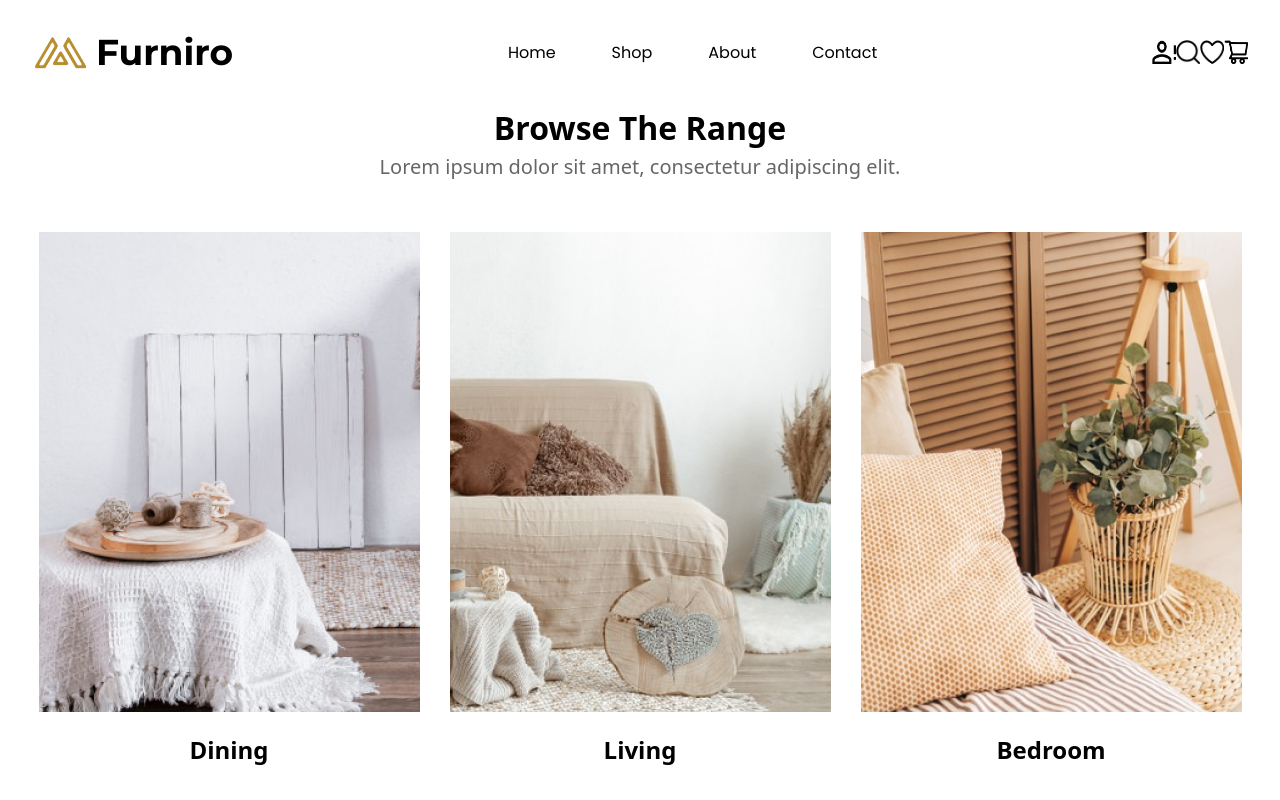
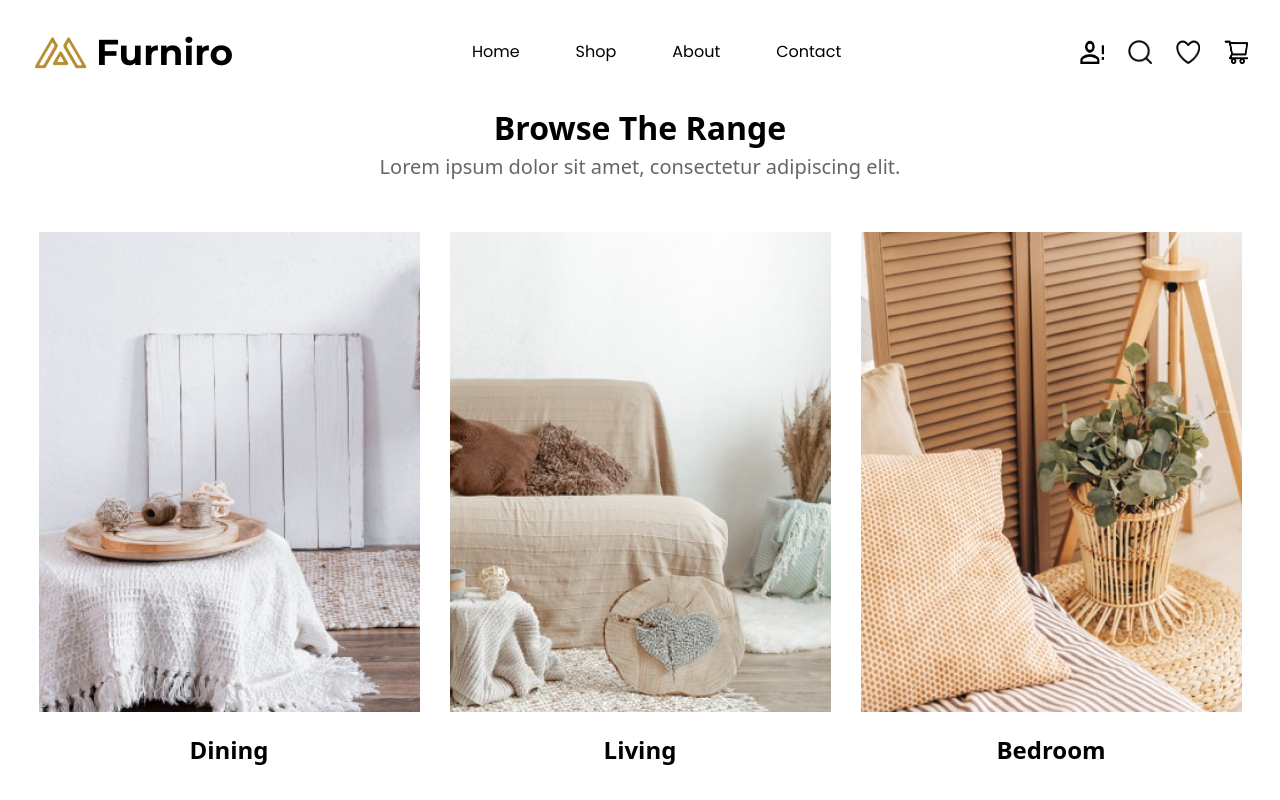
Before and after one commit to Amelss/furnio, a React (Vite) app: page / in a window 1280 px wide. Shown: the top 800 px of the page. Built offline with nearby package versions, Linux system fonts and the light colour scheme.

Commit message:
Adjusting icons spacing

```diff
--- a/src/components/Header.jsx
+++ b/src/components/Header.jsx
@@ -20,29 +20,23 @@ export default function Header() {
           </div>
         </div>
         <div className="flex justify-between">
-          <div className="">
+
             <Link to={"/"} className="font-poppins">
               Home
             </Link>
-          </div>
-          <div className="ml-14">
-            <Link to={"/"} className="font-poppins">
+            <Link to={"/"} className="font-poppins ml-14">
               Shop
             </Link>
-          </div>
-          <div className="ml-14">
-            <Link to={"/"} className="font-poppins">
+            <Link to={"/"} className="font-poppins ml-14">
               About
             </Link>
-          </div>
-          <div className="ml-14">
-            <Link to={"/"} className="font-poppins">
+            <Link to={"/"} className="font-poppins ml-14">
               Contact
             </Link>
-          </div>
+
         </div>
 
-        <div className="hidden md:flex justify-between">
+        <div className="hidden md:flex">
           <img
             src="./src/assets/account.png"
             alt="logo"
@@ -51,10 +45,10 @@ export default function Header() {
           <img
             src="./src/assets/search.png"
             alt="logo"
-            className="w-4 md:w-6"
+            className="w-4 md:w-6 ml-6"
           />
-          <img src="./src/assets/heart.png" alt="logo" className="w-4 md:w-6" />
-          <img src="./src/assets/cart.png" alt="logo" className="w-4 md:w-6" />
+          <img src="./src/assets/heart.png" alt="logo" className="w-4 md:w-6 ml-6" />
+          <img src="./src/assets/cart.png" alt="logo" className="w-4 md:w-6 ml-6" />
         </div>
       </nav>
 
--- a/src/output.css
+++ b/src/output.css
@@ -578,6 +578,14 @@ video {
   margin-left: 3.5rem;
 }
 
+.ml-1{
+  margin-left: 0.25rem;
+}
+
+.ml-6{
+  margin-left: 1.5rem;
+}
+
 .flex{
   display: flex;
 }
```
